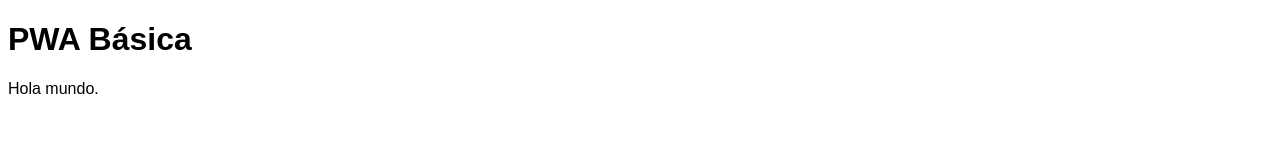
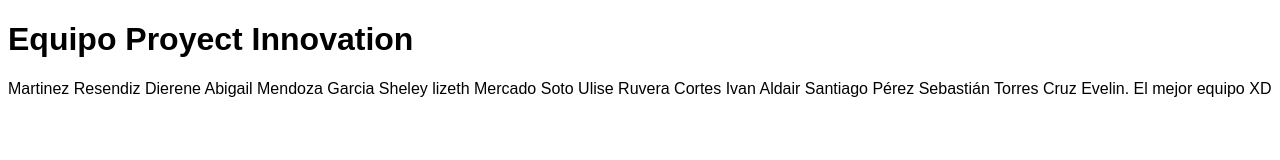
Before and after one commit to PerezSeastian/PWA.github.io, a plain HTML site: page index.html in a window 1280 px wide. Drawn offline with Linux system fonts and the light colour scheme.

Commit message:
Update index.html

```diff
--- a/index.html
+++ b/index.html
@@ -31,9 +31,16 @@
 
 <body>
 
- <h1>PWA Básica</h1>
+ <h1>Equipo Proyect Innovation</h1>
 
- <p>Hola mundo.</p>
+ <p>Martinez Resendiz Dierene Abigail
+ Mendoza Garcia Sheley lizeth
+ Mercado Soto Ulise
+ Ruvera Cortes Ivan Aldair
+ Santiago Pérez Sebastián
+ Torres Cruz Evelin.
+
+ El mejor equipo XD</p>
 
 </body>
 
```
